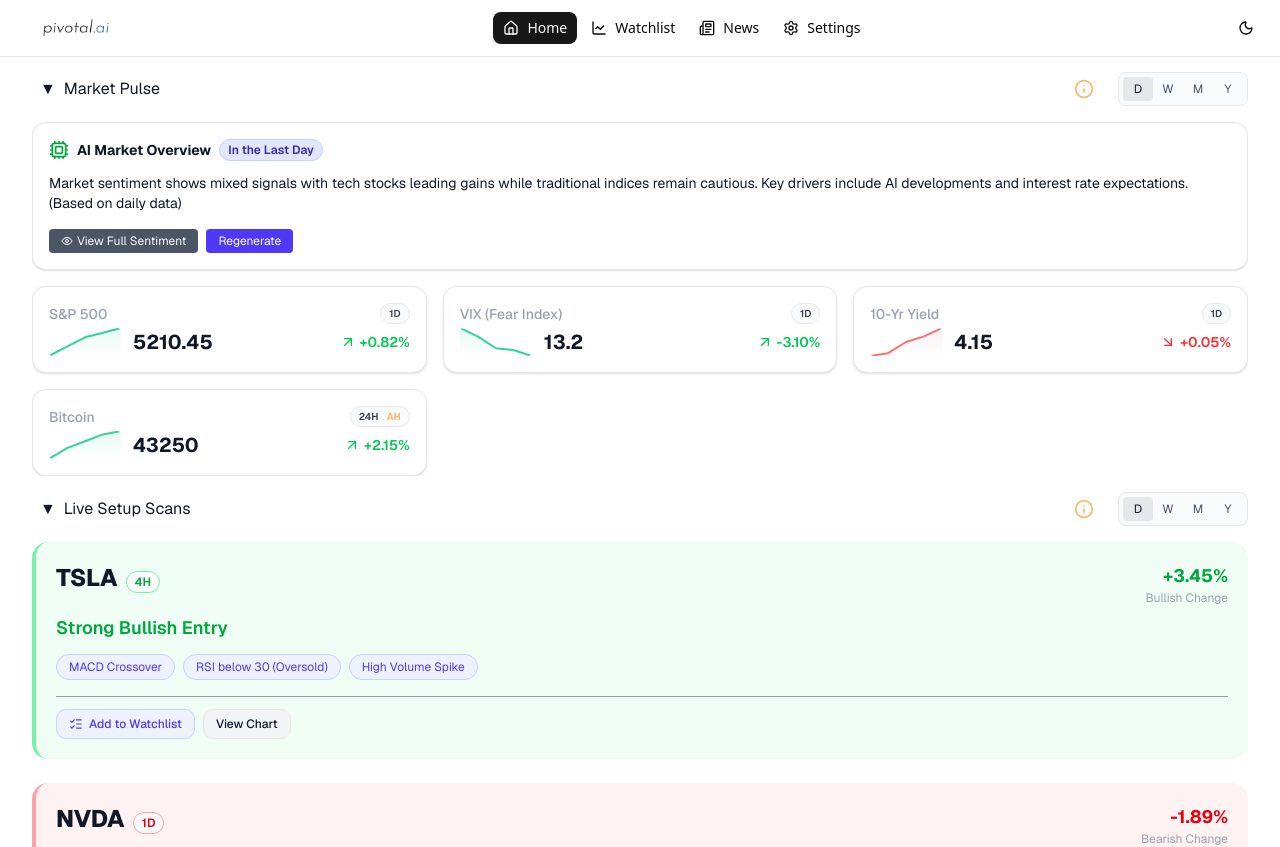
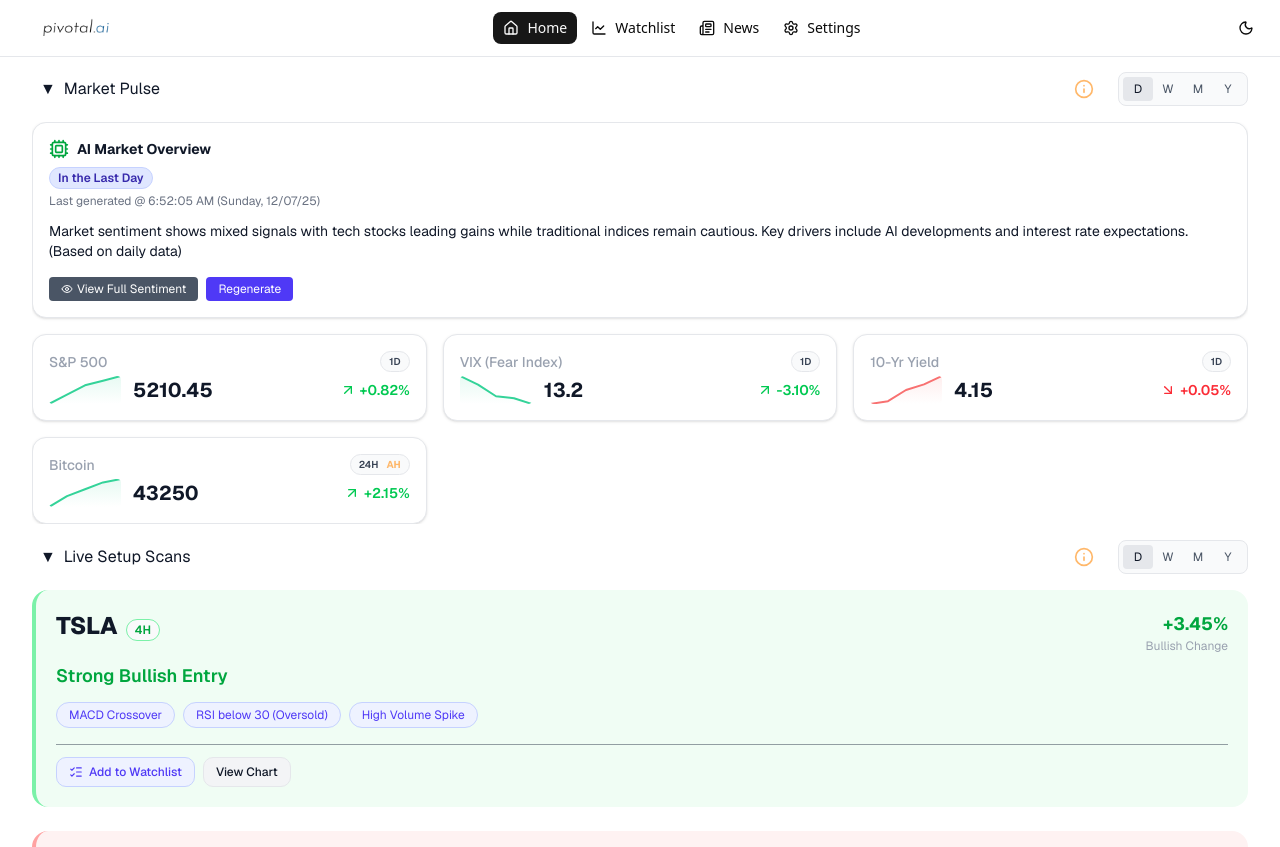
Before and after one commit to eddietal2/pivotal.ai, a Next.js app in the folder f-e/: page /home in a window 1280 px wide. Shown: the top 847 px of the page. Built offline with nearby package versions, Linux system fonts and the light colour scheme.

Commit message:
Last Generated Timestamp on AI Overview

```diff
--- a/f-e/components/ui/MarketOverview.tsx
+++ b/f-e/components/ui/MarketOverview.tsx
@@ -50,6 +50,24 @@ export default function MarketOverview({ pulses, timeframe, onOpenInfo, onStateC
   const [fullSentiment, setFullSentiment] = React.useState<string | null>(null);
   const [displayedOverview, setDisplayedOverview] = React.useState<string>('');
   const [loading, setLoading] = React.useState(false);
+  // Track last generated time for each timeframe (D/W/M/Y)
+  const [lastGeneratedMap, setLastGeneratedMap] = React.useState<Record<'D'|'W'|'M'|'Y', string | null>>(() => ({ D: null, W: null, M: null, Y: null }));
+  // Format the stored ISO timestamp into a readable time + date string
+  const formatLastGenerated = (iso?: string) => {
+    if (!iso) return '';
+    try {
+      const d = new Date(iso);
+      const time = d.toLocaleTimeString();
+      // Weekday, mm/dd/yy
+      const weekday = d.toLocaleDateString(undefined, { weekday: 'long' });
+      const mm = String(d.getMonth() + 1).padStart(2, '0');
+      const dd = String(d.getDate()).padStart(2, '0');
+      const yy = String(d.getFullYear()).slice(-2);
+      return `${time} (${weekday}, ${mm}/${dd}/${yy})`;
+    } catch (e) {
+      return new Date(iso).toLocaleString();
+    }
+  };
   // Info modal is handled by parent; accept onOpenInfo callback
   const typingRef = React.useRef<number | null>(null);
   const [isTyping, setIsTyping] = React.useState(false);
@@ -82,6 +100,9 @@ export default function MarketOverview({ pulses, timeframe, onOpenInfo, onStateC
     setFullSentiment(result.fullSentiment);
     setLoading(false);
     onStateChange?.({ loading: false, isTyping: false });
+    // Mark last generated time for the current timeframe
+    const tfKey = (timeframe ?? 'D') as 'D'|'W'|'M'|'Y';
+    setLastGeneratedMap((prev) => ({ ...prev, [tfKey]: new Date().toISOString() }));
   }, [pulses, timeframe]);
 
   React.useEffect(() => {
@@ -175,12 +196,17 @@ export default function MarketOverview({ pulses, timeframe, onOpenInfo, onStateC
               aria-hidden
             />
             AI Market Overview
-            {timeframe && (
-              <span className="inline-flex items-center px-2 py-0.5 text-xs font-semibold rounded-full bg-indigo-100 text-indigo-800 dark:bg-indigo-900 dark:text-indigo-200 border border-indigo-200 dark:border-indigo-700">
-                {timeframe === 'D' ? 'In the Last Day' : timeframe === 'W' ? 'In the Last Week' : timeframe === 'M' ? 'In the Last Month' : 'In the Last Year'}
-              </span>
-            )}
           </h5>
+          {timeframe && (
+            <div className="mt-2 flex flex-col items-start gap-1">
+              <div className="flex items-center gap-2">
+                <span className="inline-flex items-center px-2 py-0.5 text-xs font-semibold rounded-full bg-indigo-100 text-indigo-800 dark:bg-indigo-900 dark:text-indigo-200 border border-indigo-200 dark:border-indigo-700">
+                  {timeframe === 'D' ? 'In the Last Day' : timeframe === 'W' ? 'In the Last Week' : timeframe === 'M' ? 'In the Last Month' : 'In the Last Year'}
+                </span>
+              </div>
+              <div data-testid="last-generated-label" className="text-xs text-gray-500 dark:text-gray-400">{lastGeneratedMap[timeframe as 'D'|'W'|'M'|'Y'] ? `Last generated @ ${formatLastGenerated(lastGeneratedMap[timeframe as 'D'|'W'|'M'|'Y'] as string)}` : ''}</div>
+            </div>
+          )}
         </div>
         <div className="flex items-center gap-2">
           {/* Header area: extra controls (info managed by parent) */}
```
Also changed, not shown: 1 other file (tests, documents, lock files or other folders).
